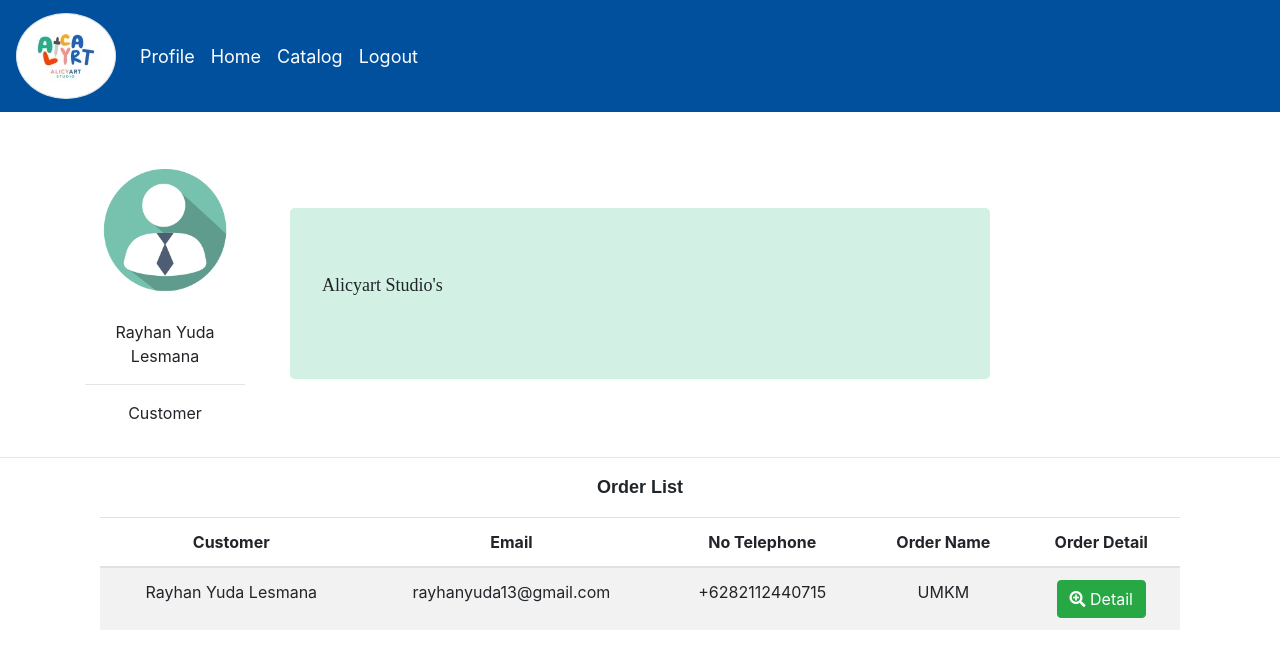
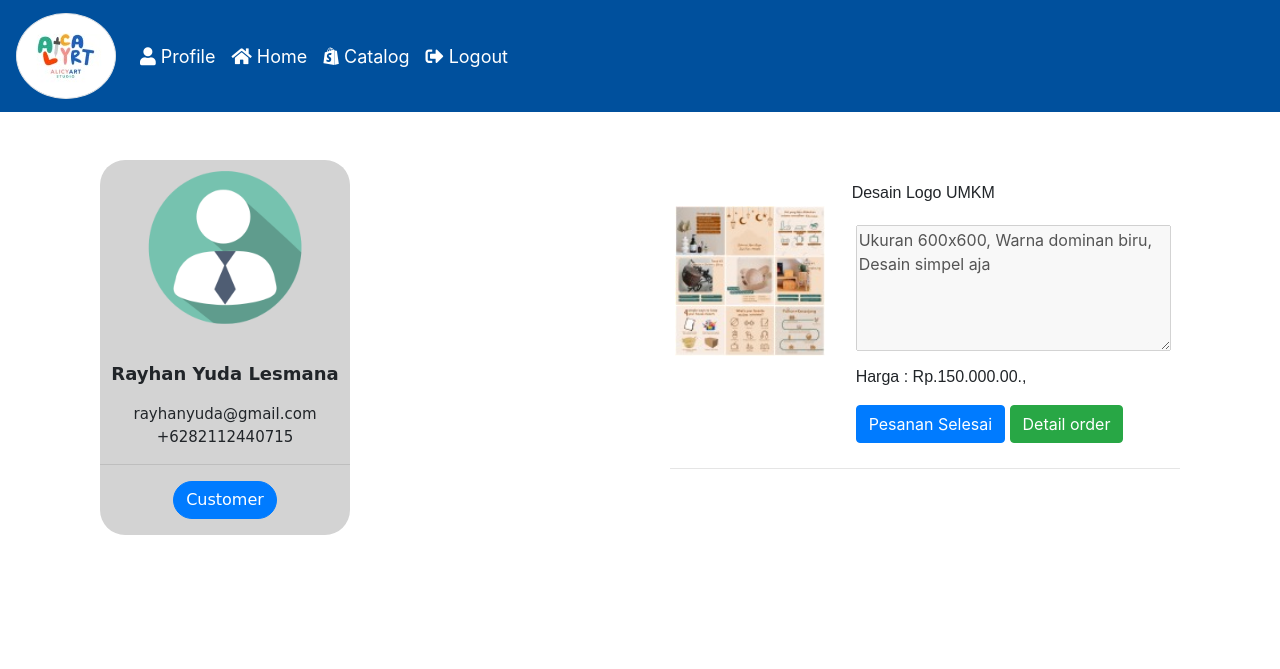
Before and after one commit to Rayhanyl/Alicyart, a PHP site: page /customer_home.php in a window 1280 px wide. Shown: the top 669 px of the page. Run offline with PHP 8.4, Linux system fonts and the light colour scheme.

Commit message:
update baru

```diff
--- a/assets/css/style.css
+++ b/assets/css/style.css
@@ -79,20 +79,47 @@
 /*Footer*/
 /*---------------------------------------------------------------Customer--------------------------------------------------------------------*/
 .profile{
-	width: 100%;
+	width: 250px;
 	height: auto;
-	border-radius: 20px;
-/*	background-color: #8093f1;*/
+	border-radius: 25px;
+	background-color: lightgray;
 }
-
-.profile col-sm-2{
-	background-color: grey;
+.profile p{
+	font-size: 18px;
+	font-family: cursive;
 }
 @media only screen and (max-width: 600px){
 		.profile img{
+		width: 200px;
+	}
+
+	.order-list img{
 		width: 150px;
+		margin-bottom:5px;
+		display: block;
+		margin-left: auto;
+		margin-right: auto;
+	}
+	.order-list p{
+		text-align: center;
+	}
+	.order-list button{
+		display: block;
+		margin-left: auto;
+		margin-right: auto;
 	}
 }
 
-
+.order-list img{
+	width: 150px;
+	padding-top:25px;
+}
+.order-list{
+	padding: 5px;
+	border-radius: 25px;
+}
+.order-list p{
+	font-family: sans-serif;
+}
 /*---------------------------------------------------------------Customer--------------------------------------------------------------------*/
+/*---------------------------------------------------------------Designer--------------------------------------------------------------------*/
--- a/customer_home.php
+++ b/customer_home.php
@@ -1,61 +1,61 @@
 <?php include('templates/header.php') ?>
 
-<!-- Top Content -->
 <div class="container mt-5">
+  <div class="row">
+
+    <div class="col-sm-6 text-center">
+      <div class="container">
         <div class="profile">
+          <center>
+            <img src="assets/img/profile/profile.png" class="center" style="width:200px;">
+          </center>
+          <p><strong>Rayhan Yuda Lesmana</strong><br>
+            <p style="font-size:15px;">
+              rayhanyuda@gmail.com<br>
+              +6282112440715
+            </p>
+          </p>
+          <hr>
+          <p class="pb-3">
+          <button type="button" class="btn btn-primary" style="border-radius:20px;">Customer</button>
+          </p>
+        </div>
+      </div>
+    </div>
+
+    <div class="col-sm-6 mt-3">
+      <div class="container-fluid">
+        <div class="order-list">
           <div class="row">
-      <div class="col-sm-2">
-        <center>
-          <img src="assets/img/profile/profile.png" class="responsive">
-        </center>
-        <p class="text-center">Rayhan Yuda Lesmana</p>
-        <hr>
-        <p class="text-center">Customer</p>
+            <div class="col-sm-4">
+              <img src="assets/img/content.png" class="responsive">
             </div>
             <div class="col-sm-8">
-        <div class="container mt-5">
-          <div class="jumbotron">
-            <p>Alicyart Studio's</p>
+              <div class="d-flex flex-column">
+                <div class="">
+                  <p>Desain Logo UMKM</p>
+                </div>
+                <div class="p-1">
+                  <textarea rows="5" disabled style="width:100%;">Ukuran 600x600, Warna dominan biru, Desain simpel aja</textarea>
+                </div>
+                <div class="p-1">
+                  <p>Harga : Rp.150.000.00.,</p>
+                  <button type="button" class="btn btn-primary">Pesanan Selesai</button>
+                  <button type="button" class="btn btn-success" data-toggle="modal" data-target="#myModal">Detail order</button>
                 </div>
               </div>
             </div>
           </div>
         </div>
+        <hr>
+
       </div>
-<!-- Top Content -->
+    </div>
 
-<!-- Barier -->
-<div class="barier">
-  <hr>
-  <p class="text-center"><b>Order List</b></p>
   </div>
-<!-- Barier -->
+</div>
 
-<!-- Center Content -->
-<div class="container">
- <div class="container">
- <table id="example1" class="table table-striped text-center">
-                <thead>
-                <tr>
-                  <th>Customer</th>
-                  <th>Email</th>
-                  <th>No Telephone</th>
-                  <th>Order Name</td>
-                  <th>Order Detail</th>
-                </tr>
-                </thead>
-                <tbody>
-                <tr>
-                  <td>Rayhan Yuda Lesmana</td>
-                  <td>rayhanyuda13@gmail.com</td>
-                  <td>+6282112440715</td>
-                  <td>UMKM</td>
-                   <td>
-                    <a href="#" class="btn btn-success btn-xs " data-toggle="modal" data-target="#myModal"><i class="fas fa-search-plus"></i> Detail</a>
-                </td>
-                </tr>
-                </tbody>
-              </table>
+<!-- Modal -->
 <!-- Optional JavaScript -->
 <div class="modal fade" id="myModal" tabindex="-1" role="dialog" aria-labelledby="myModalLabel" >
 <div class="modal-dialog modal-lg" role="document">
@@ -104,18 +104,18 @@
           <tr>
               <td class="textt">Odername</td>
                 <td>:</td>
-                <td>UMKM</td>
+                <td>Desain Logo UMKM</td>
             </tr>
           <tr>
               <td class="textt">deskirpsi</td>
                 <td>:</td>
-                <td>Ukuran 600x600, Warna dominan biru, simple</td>
+                <td>Ukuran 600x600, Warna dominan biru, Desain simpel aja</td>
             </tr>
           <tr>
           <tr>
               <td class="textt">harga</td>
                 <td>:</td>
-                <td>Rp.150.000.,</td>
+                <td>Rp.150.000.00.,</td>
             </tr>
                 <td>Gambar</td>
                 <td>:</td>
@@ -138,17 +138,4 @@
   $('#myInput').trigger('focus')
 })
 </script>
-</div>
-</div>
-<!-- Center Content -->
-
-
-<!-- Footer -->
-
-<!-- Footer -->
-
-<!-- Modal -->
-
-<!-- Modal -->
-
 <?php include('templates/footer.php') ?>
--- a/templates/header.php
+++ b/templates/header.php
@@ -20,16 +20,16 @@
   <div class="collapse navbar-collapse" id="collapsibleNavbar">
     <ul class="navbar-nav" style="font-size:18px;">
       <li class="nav-item">
-        <a class="nav-link" href="#profile" style="color:white;">Profile</a>
+        <a class="nav-link" href="#profile" style="color:white;"><i class="fas fa-user "></i> Profile</a>
       </li>
       <li class="nav-item">
-        <a class="nav-link" href="index.php" style="color:white;">Home</a>
+        <a class="nav-link" href="index.php" style="color:white;"><i class="fas fa-home "></i> Home</a>
       </li>
       <li class="nav-item">
-        <a class="nav-link" href="catalog.php" style="color:white;">Catalog</a>
+        <a class="nav-link" href="catalog.php" style="color:white;"><i class="fab fa-shopify "></i> Catalog</a>
       </li>
       <li class="nav-item">
-        <a class="nav-link" href="#logout" style="color:white;">Logout</a>
+        <a class="nav-link" href="#logout" style="color:white;"><i class="fas fa-sign-out-alt"></i> Logout</a>
       </li>
     </ul>
   </div>
```
Also changed, not shown: designer_detail.php (added, +21 -0 lines), designer_home.php (+53 -0 lines). Lines whose indentation alone changed are shown as unchanged.
